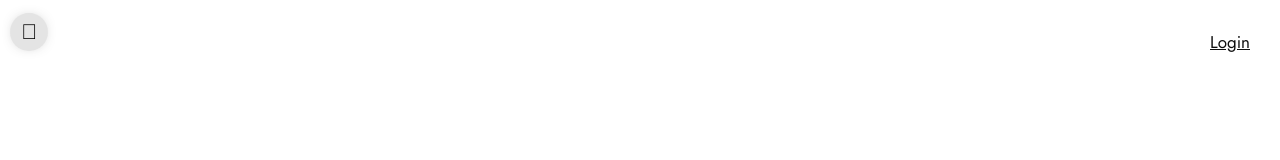
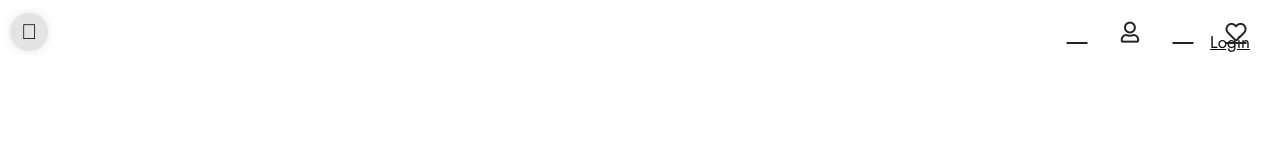
Before and after one commit to theajstars/Abs, a React (Create React App) app: page /register in a window 1280 px wide. Shown: the top 160 px of the page. Built offline with nearby package versions, Linux system fonts and the light colour scheme.

Commit message:
Added other Nav-actions e.g cart, saved ...

```diff
--- /dev/null
+++ b/src/Assets/CSS/NavActions.css
@@ -0,0 +1,26 @@
+.nav-actions-container {
+  position: fixed;
+  top: 13px;
+  right: 10px;
+  z-index: 99;
+  display: flex;
+  align-items: center;
+}
+.nav-action {
+  display: flex;
+  flex-direction: row;
+  align-items: center;
+  justify-content: center;
+  margin-right: 15px;
+  font-size: 21px;
+  height: 32px;
+  width: 32px;
+  padding: 3px;
+  border-radius: 50%;
+  color: rgb(36, 35, 35);
+  transition: 0.12s;
+}
+.nav-action:hover {
+  background-color: #3b3b3b23;
+  box-shadow: 0px 0px 15px -9px #3b3b3b;
+}
--- /dev/null
+++ b/src/Components/NavActions.js
@@ -0,0 +1,23 @@
+import React from "react";
+import { Link } from "react-router-dom";
+import "../Assets/CSS/NavActions.css";
+export default function NavActions() {
+  return (
+    <>
+      <div className="nav-actions-container">
+        <Link to="/" className="nav-action">
+          <i className="far fa-home"></i>
+        </Link>
+        <Link to="/profile" className="nav-action">
+          <i className="far fa-user"></i>
+        </Link>
+        <Link to="/cart" className="nav-action">
+          <i className="far fa-shopping-cart"></i>
+        </Link>
+        <Link to="/saved" className="nav-action">
+          <i className="far fa-heart"></i>
+        </Link>
+      </div>
+    </>
+  );
+}
--- a/src/index.js
+++ b/src/index.js
@@ -5,6 +5,7 @@ import { Route, BrowserRouter as Router } from "react-router-dom";
 import App from "./App";
 import Login from "./Components/Auth/Login";
 import Register from "./Components/Auth/Register";
+import NavActions from "./Components/NavActions";
 import Product from "./Components/Product";
 import Products from "./Components/Products";
 import Sidebar from "./Components/Sidebar";
@@ -12,6 +13,7 @@ import Sidebar from "./Components/Sidebar";
 ReactDOM.render(
   <Router>
     <Sidebar />
+    <NavActions />
     <Route exact path="/" component={App} />
     <Route exact path="/register" component={Register} />
     <Route exact path="/login" component={Login} />
```
